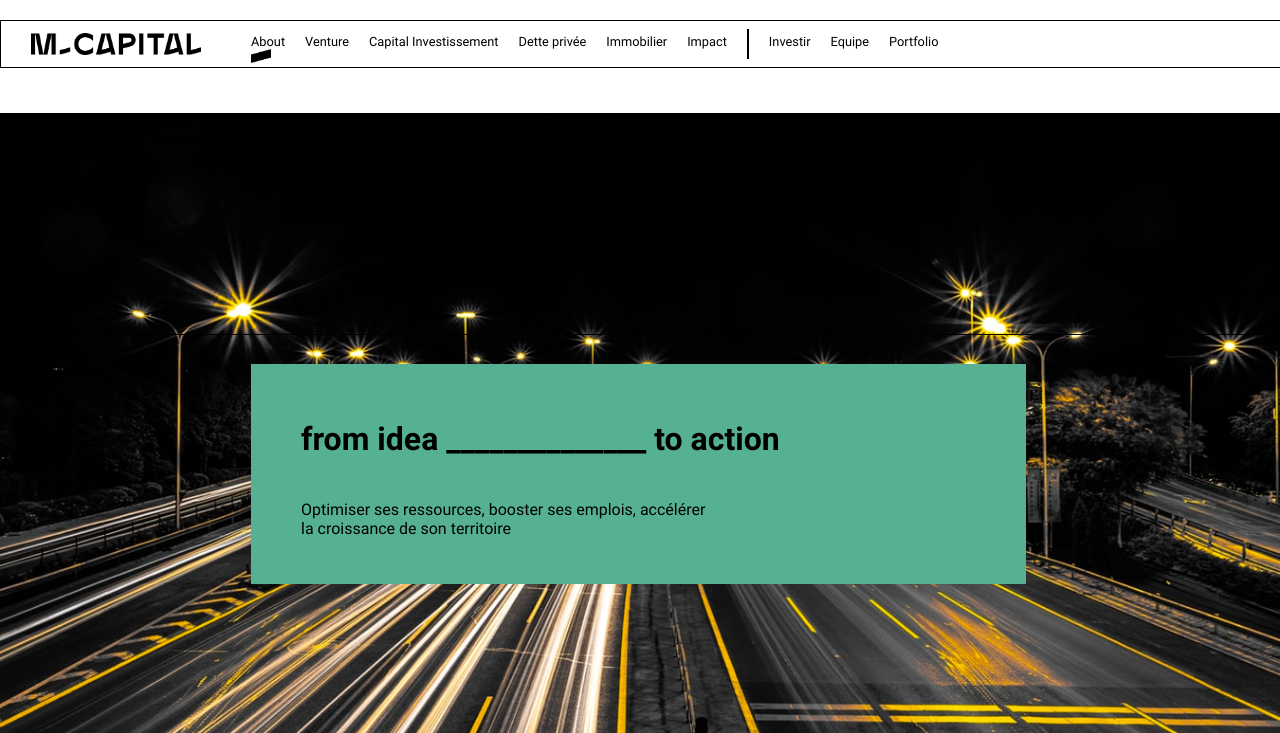
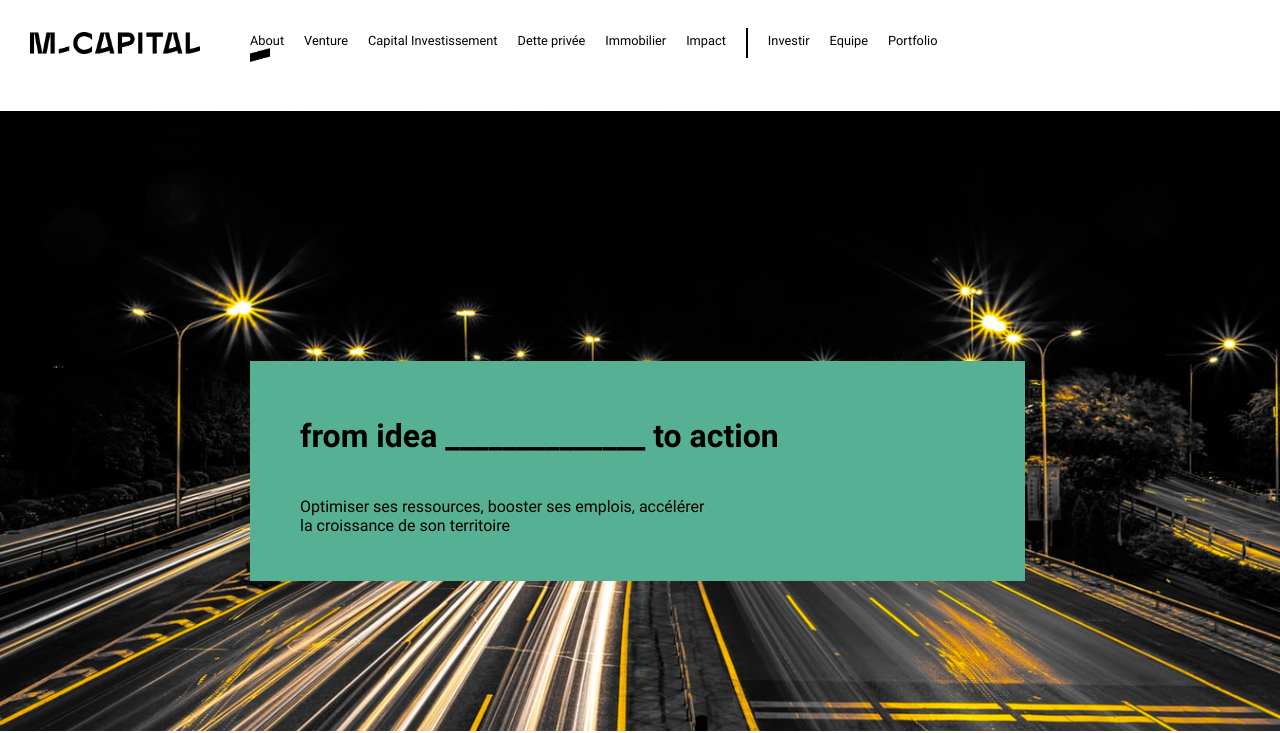
Before and after one commit to plasmeo/test-M-capital, a website: page index.html in a window 1280 px wide. Shown: the top 733 px of the page. Drawn offline with nearby package versions, Linux system fonts and the light colour scheme; files that its build step writes are made by us from their sources.

Commit message:
modification layout

```diff
--- a/sass/layout/_body.scss
+++ b/sass/layout/_body.scss
@@ -22,7 +22,6 @@ h1 {
 
 .container {
   width: 1440px;
-  border: black solid 1px;
   margin: auto;
   padding-left: 80px;
   padding-right: 80px;
```
